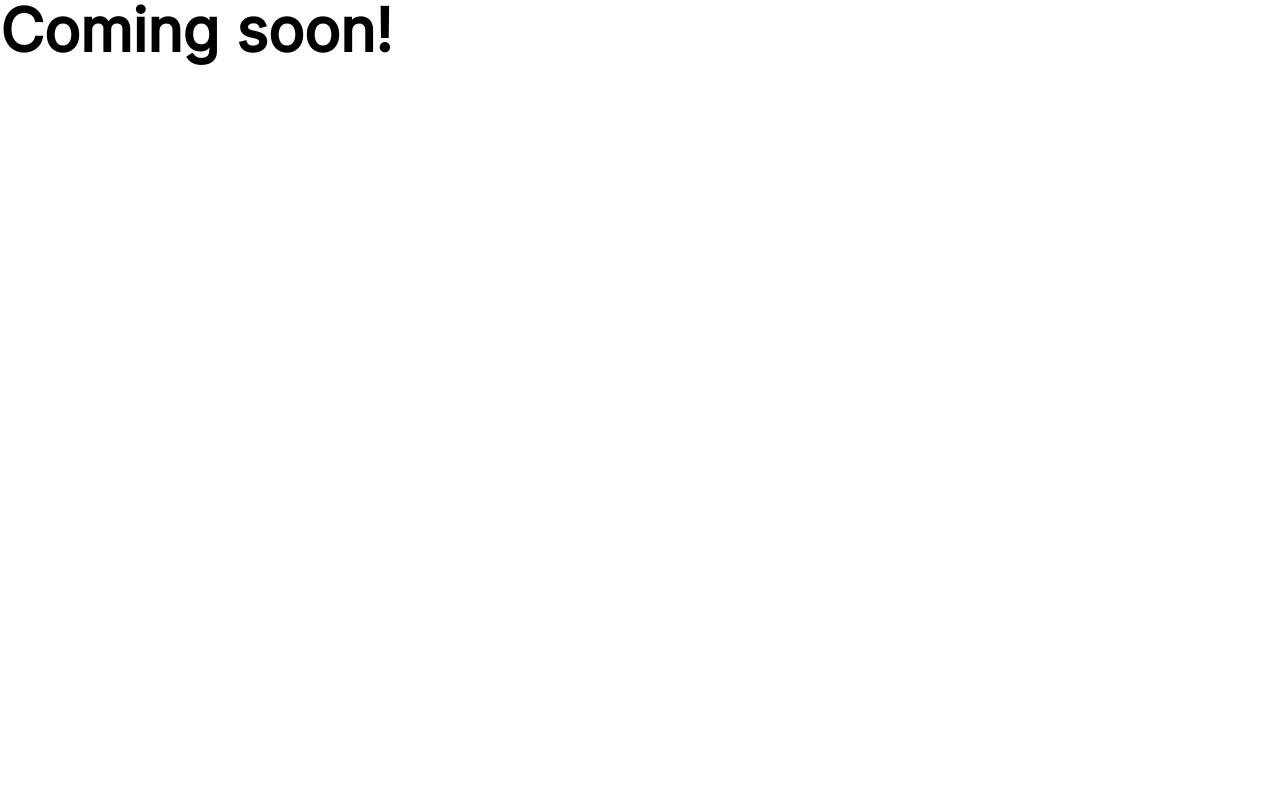
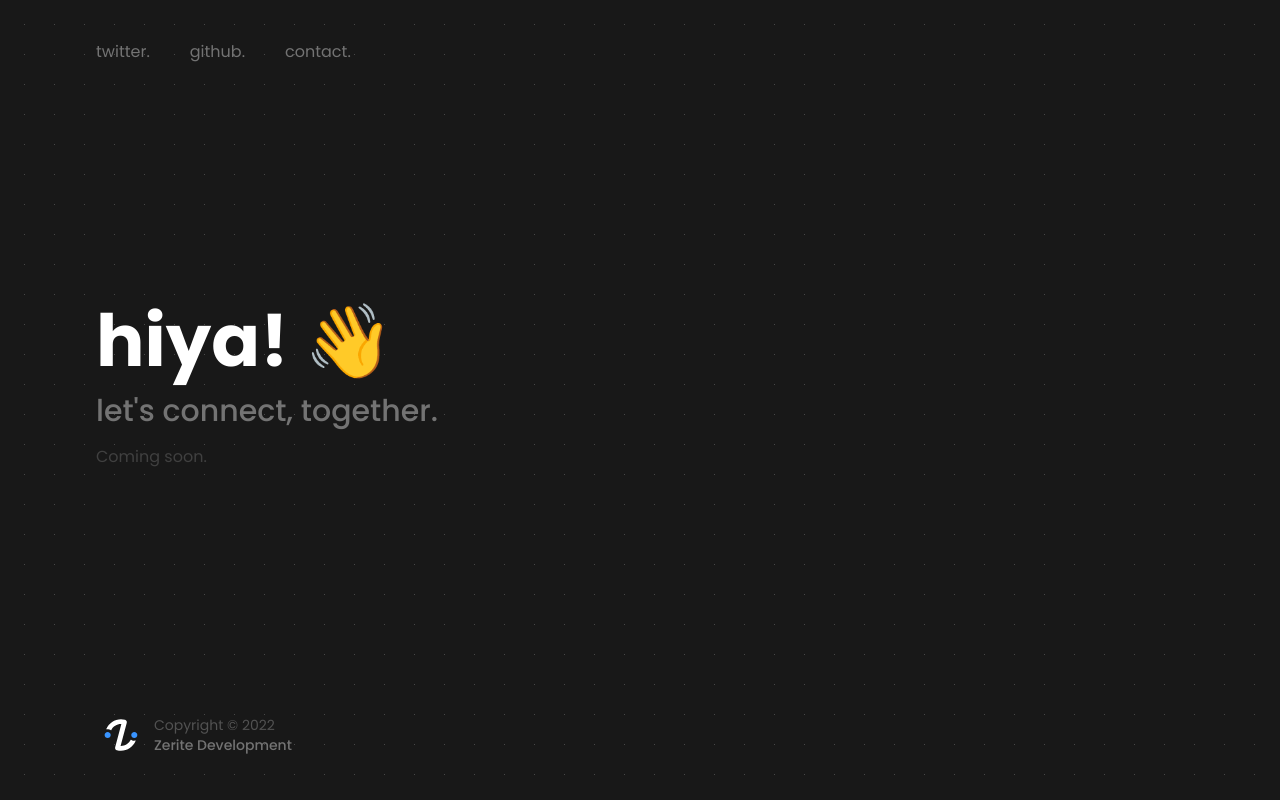
Before and after one commit to hiya-gg/landing, a Next.js app: page / in a window 1280 px wide. Built offline with nearby package versions, Linux system fonts and the light colour scheme.

Commit message:
feat: working landing page design

```diff
--- /dev/null
+++ b/components/branding/Logo.tsx
@@ -0,0 +1,18 @@
+import React from "react";
+import LogoSVG from "../../assets/branding/logo.svg";
+
+interface LogoProps {
+  className?: string;
+  width?: number;
+  height?: number;
+}
+
+export default function Logo({ className, width, height }: LogoProps) {
+  return <LogoSVG className={className} width={width} height={height} />;
+}
+
+Logo.defaultProps = {
+  className: "",
+  width: 50,
+  height: 50,
+};
--- a/next.config.js
+++ b/next.config.js
@@ -5,7 +5,12 @@ const nextConfig = {
   webpack(config) {
     config.module.rules.push({
       test: /\.svg$/,
-      use: ["@svgr/webpack"],
+      use: [
+        {
+          loader: "@svgr/webpack",
+          options: { dimensions: false },
+        },
+      ],
     });
 
     return config;
--- a/package.json
+++ b/package.json
@@ -43,7 +43,7 @@
     "{pages,components}/**/*.{js,jsx,ts,tsx}": "npm run lint"
   },
   "dependencies": {
-    "@fontsource/inter": "^4.5.11",
+    "@fontsource/poppins": "^4.5.8",
     "clsx": "^1.1.1",
     "next": "^12.1.6",
     "next-seo": "^5.4.0",
--- a/pages/_app.tsx
+++ b/pages/_app.tsx
@@ -1,5 +1,7 @@
 import "../styles/globals.css";
-import "@fontsource/inter";
+import "@fontsource/poppins/400.css";
+import "@fontsource/poppins/500.css";
+import "@fontsource/poppins/700.css";
 import type { AppProps } from "next/app";
 import { NextSeo } from "next-seo";
 import React from "react";
--- a/pages/index.tsx
+++ b/pages/index.tsx
@@ -1,12 +1,76 @@
 import React from "react";
 import { NextSeo } from "next-seo";
+import Link from "next/link";
+import Logo from "../components/branding/Logo";
+
+const links = [
+  {
+    label: "twitter.",
+    href: "https://twitter.com/ZeriteDev",
+  },
+  {
+    label: "github.",
+    href: "https://github.com/Zerite",
+  },
+  {
+    label: "contact.",
+    href: "mailto:hello@koding.dev",
+  },
+];
 
 // noinspection JSUnusedGlobalSymbols
 export default function HomePage() {
   return (
     <>
       <NextSeo title="Landing" />
-      <h1 className="text-6xl font-bold">Coming soon!</h1>
+
+      <div
+        className="flex h-screen w-screen"
+        style={{
+          background:
+            "linear-gradient(90deg, #181818 29px, transparent 1%) center, linear-gradient(#181818 29px, transparent 1%) center, #474747",
+          backgroundSize: "30px 30px",
+        }}
+      >
+        <div className="flex flex-col justify-between px-24 py-10 text-white">
+          <div className="flex flex-row gap-10">
+            {links.map((link) => (
+              <Link key={link.label} href={link.href} passHref>
+                {/* eslint-disable-next-line jsx-a11y/anchor-is-valid */}
+                <a
+                  className="text-neutral-500 hover:text-neutral-300 transition-all"
+                  target="_blank"
+                  rel="noreferrer"
+                >
+                  {link.label}
+                </a>
+              </Link>
+            ))}
+          </div>
+
+          <div>
+            <h1 className="text-7xl font-bold mb-4">hiya! 👋</h1>
+            <h2 className="text-3xl font-medium text-neutral-500 mb-4">
+              let&apos;s connect, together.
+            </h2>
+
+            <p className="text-md text-neutral-700">Coming soon.</p>
+          </div>
+
+          <div className="flex flex-row items-center gap-2">
+            <Logo />
+
+            <div className="flex flex-col">
+              <p className="text-sm text-neutral-600">
+                Copyright &copy; {new Date().getFullYear()}
+              </p>
+              <p className="text-sm font-medium text-neutral-500">
+                Zerite Development
+              </p>
+            </div>
+          </div>
+        </div>
+      </div>
     </>
   );
 }
--- a/tailwind.config.js
+++ b/tailwind.config.js
@@ -3,14 +3,17 @@ const defaultTheme = require("tailwindcss/defaultTheme");
 module.exports = {
   content: [
     "./pages/**/*.{js,ts,jsx,tsx}",
-    "./components/**/*.{js,ts,jsx,tsx}"
+    "./components/**/*.{js,ts,jsx,tsx}",
   ],
   theme: {
     extend: {
       fontFamily: {
-        sans: ["Inter", ...defaultTheme.fontFamily.sans]
-      }
-    }
+        sans: ["Poppins", ...defaultTheme.fontFamily.sans],
+      },
+      colors: {
+        "primary-dark": "#181818",
+      },
+    },
   },
-  plugins: []
+  plugins: [],
 };
```
Also changed, not shown: assets/branding/logo.svg (added), 1 other file (tests, documents, lock files or other folders).
